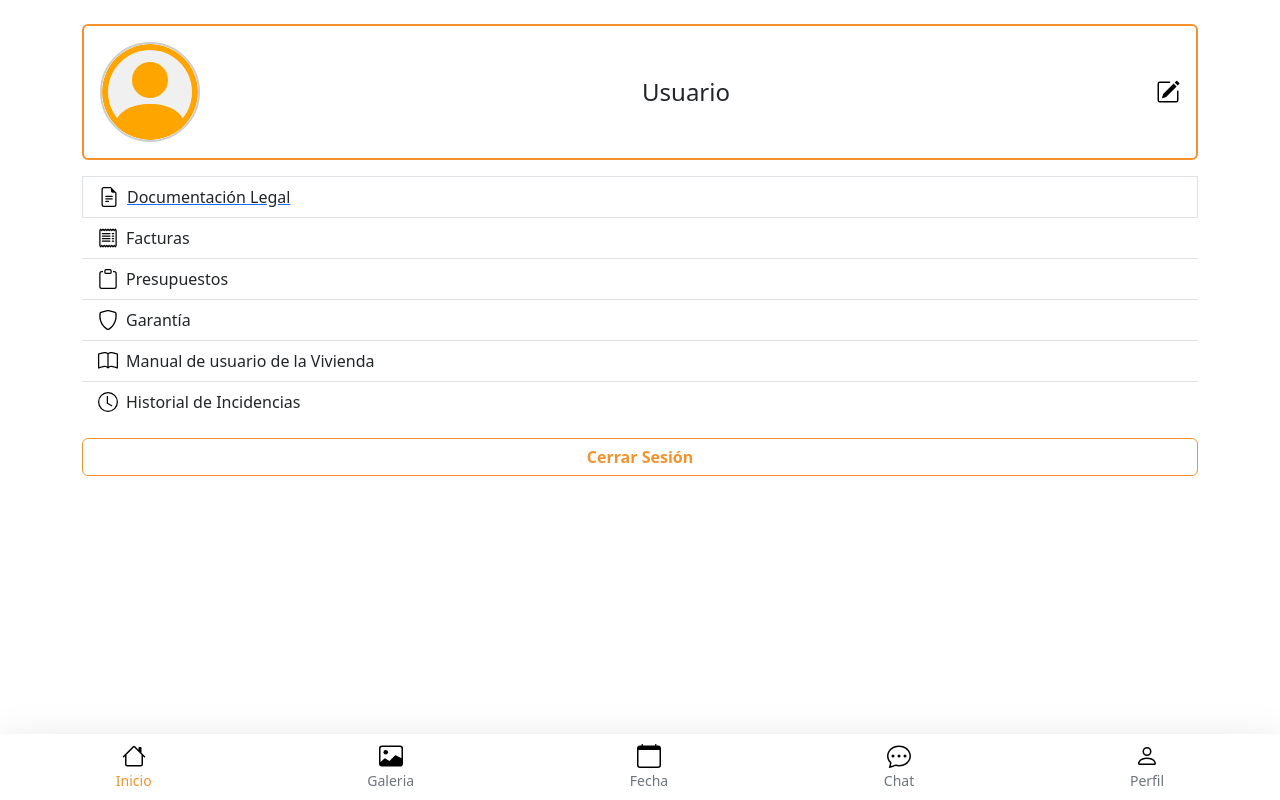
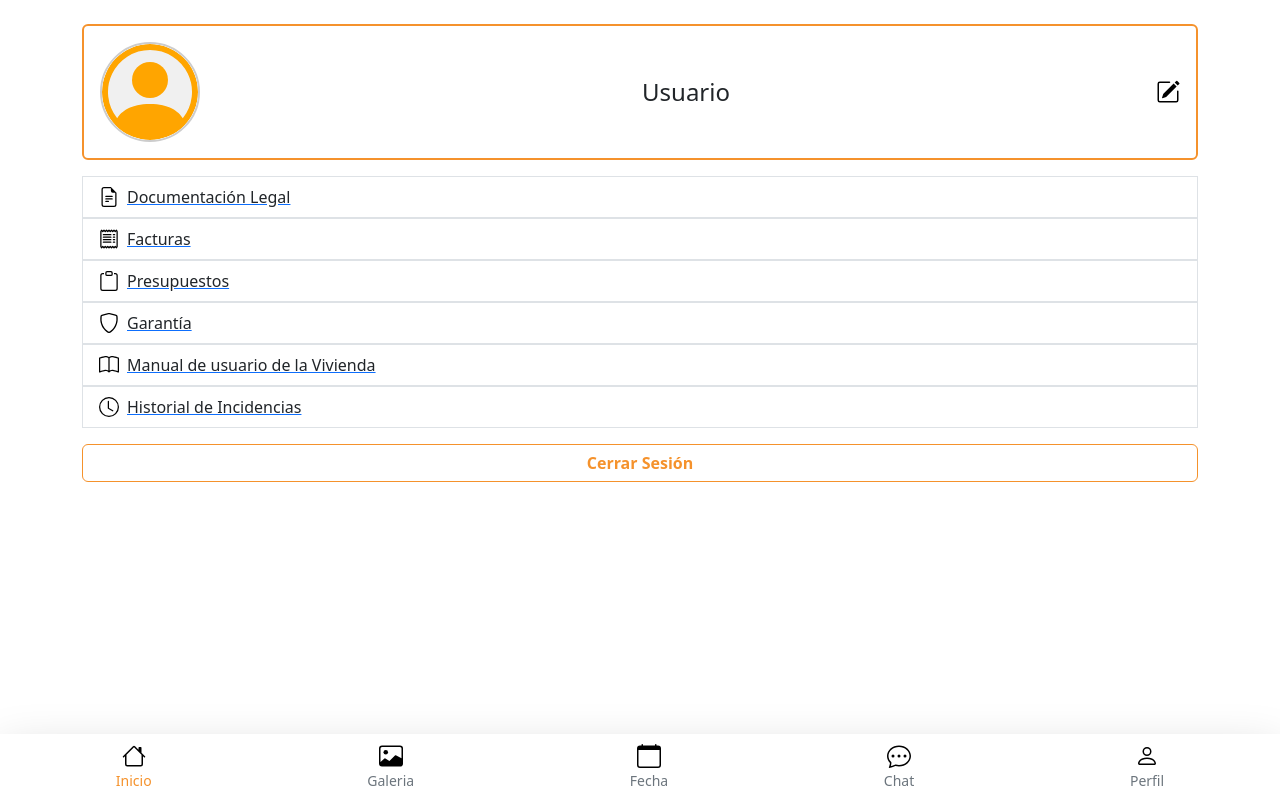
Before and after one commit to adriaanbrl/proyectofrontzimenta, a React (Create React App) app: page /perfil in a window 1280 px wide. Built offline with nearby package versions, Linux system fonts and the light colour scheme; no server answers.

Commit message:
Rutas de Perfil Creadas

```diff
--- a/src/App.js
+++ b/src/App.js
@@ -13,7 +13,15 @@ import ClientGallery from "./components/client/ClientGallery";
 import TestProfileImage from "./TestProfileImage.js";
 import ClientLayout from "./components/client/ClientLayout";
 import LegDoc from "./components/client/ProfileElements/LegDoc.js";
+import Invoice from "./components/client/ProfileElements/Invoice.js";
+import Budget from "./components/client/ProfileElements/Budget.js";
+import Warranty from "./components/client/ProfileElements/Warranty.js";
+import Manual from "./components/client/ProfileElements/Manual.js";
+import Historic from "./components/client/ProfileElements/Historic.js";
 import { BrowserRouter as Router, Routes, Route } from "react-router-dom";
+
+
+
 
 function App() {
   return (
@@ -38,6 +46,11 @@ function App() {
             <Route path="/perfil" element={<Profile />} />
             <Route path="/chat" element={<Chat />} />
             <Route path="/documentacion" element={<LegDoc />} />
+            <Route path="/factura" element={<Invoice />} />
+            <Route path="/presupuesto" element={<Budget />} />
+            <Route path="/garantia" element={<Warranty />} />
+            <Route path="/manual" element={<Manual />} />
+            <Route path="/historial" element={<Historic />} />
           </Route>
         </Routes>
       </div>
--- a/src/components/client/Profile.js
+++ b/src/components/client/Profile.js
@@ -115,32 +115,46 @@ export default function Profile() {
       <ListGroup variant="flush">
         <Link to="/documentacion" state={{ building_id: buildingId }}>
           {" "}
-          {/* Pass buildingId as state */}
           <ListGroup.Item className="d-flex align-items-center">
             <FileEarmarkText size={20} className="text-custom me-2" />
             Documentación Legal
           </ListGroup.Item>
         </Link>
+        <Link to="/factura" state={{ building_id: buildingId }}>
+          {" "}
           <ListGroup.Item className="d-flex align-items-center">
             <Receipt size={20} className="text-custom me-2" />
             Facturas
           </ListGroup.Item>
+        </Link>
+        <Link to="/presupuesto" state={{ building_id: buildingId }}>
+          {" "}
           <ListGroup.Item className="d-flex align-items-center">
             <Clipboard size={20} className="text-custom me-2" />
             Presupuestos
           </ListGroup.Item>
+        </Link>
+        <Link to="/garantia" state={{ building_id: buildingId }}>
+          {" "}
           <ListGroup.Item className="d-flex align-items-center">
             <Shield size={20} className="text-custom me-2" />
             Garantía
           </ListGroup.Item>
+        </Link>
+        <Link to="/manual" state={{ building_id: buildingId }}>
+          {" "}
           <ListGroup.Item className="d-flex align-items-center">
             <Book size={20} className="text-custom me-2" />
             Manual de usuario de la Vivienda
           </ListGroup.Item>
+        </Link>
+        <Link to="/historial" state={{ building_id: buildingId }}>
+          {" "}
           <ListGroup.Item className="d-flex align-items-center">
             <Clock size={20} className="text-custom me-2" />
             Historial de Incidencias
           </ListGroup.Item>
+        </Link>
       </ListGroup>
 
       {/* Botón de Cerrar Sesión */}
--- /dev/null
+++ b/src/components/client/ProfileElements/Budget.js
@@ -0,0 +1,12 @@
+import React from 'react';
+
+function Budget() {
+  return (
+    <div>
+      <h1>Bienvenido a la Vista de los Presupuestos </h1>
+
+    </div>
+  );
+}
+
+export default Budget;
--- /dev/null
+++ b/src/components/client/ProfileElements/Historic.js
@@ -0,0 +1,12 @@
+import React from 'react';
+
+function Historic() {
+  return (
+    <div>
+      <h1>Bienvenido a la Vista del Historial de Incidencias </h1>
+
+    </div>
+  );
+}
+
+export default Historic;
--- /dev/null
+++ b/src/components/client/ProfileElements/Invoice.js
@@ -0,0 +1,12 @@
+import React from 'react';
+
+function Invoice() {
+  return (
+    <div>
+      <h1>Bienvenido a la Vista de las Facturas </h1>
+
+    </div>
+  );
+}
+
+export default Invoice;
--- /dev/null
+++ b/src/components/client/ProfileElements/Manual.js
@@ -0,0 +1,12 @@
+import React from 'react';
+
+function Manual() {
+  return (
+    <div>
+      <h1>Bienvenido a la Vista del Manual de usuario de la Vivienda </h1>
+
+    </div>
+  );
+}
+
+export default Manual;
--- /dev/null
+++ b/src/components/client/ProfileElements/Warranty.js
@@ -0,0 +1,12 @@
+import React from 'react';
+
+function Warranty() {
+  return (
+    <div>
+      <h1>Bienvenido a la Vista de la Garantía </h1>
+
+    </div>
+  );
+}
+
+export default Warranty;
```
Lines whose indentation alone changed are shown as unchanged.
